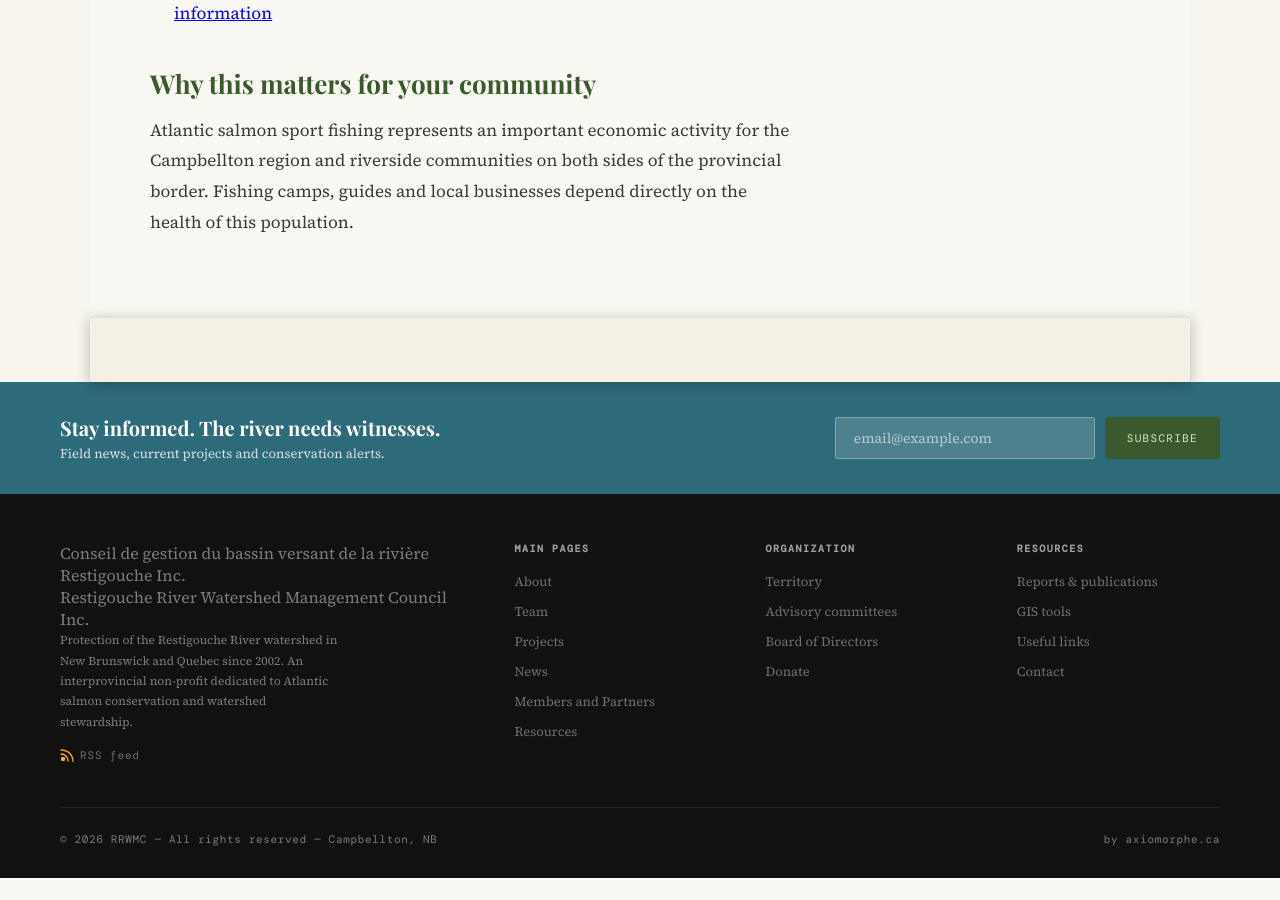
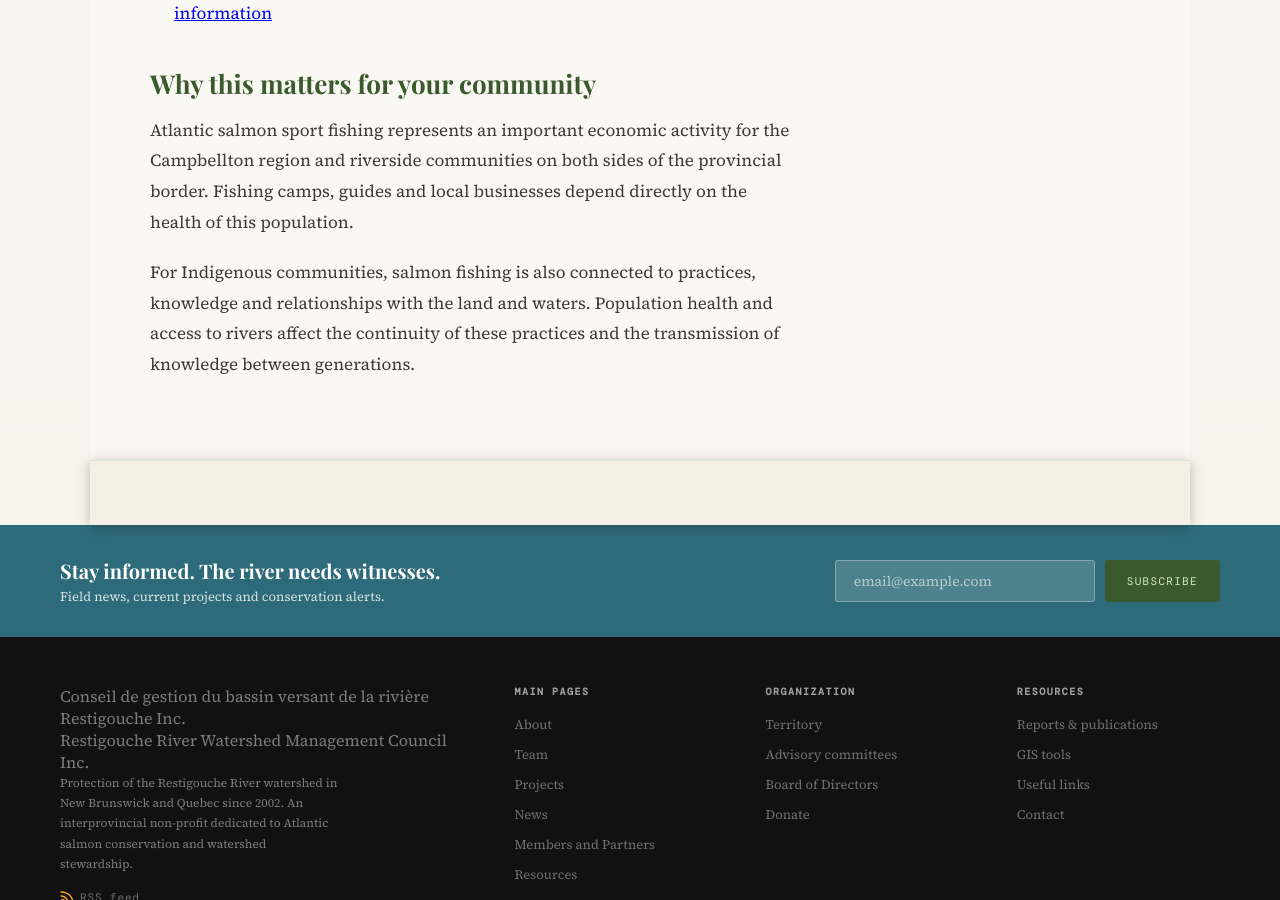
Before and after one commit to foxah047-stack/secure, a Jekyll site: the page built from _posts/2026-05-01-comptages-saumons-2025.md, in a window 1280 px wide and 900 px high, scrolled down 943 px. Built offline with Jekyll 4.4.1, drawn with Linux system fonts in a browser that asks for light colours; some web fonts are replaced; before the commit the page ends 1821 px from its top, so only the background shows below that.

Commit message:
Add Indigenous fishing context to salmon news

```diff
--- a/_posts/2026-05-01-comptages-saumons-2025.md
+++ b/_posts/2026-05-01-comptages-saumons-2025.md
@@ -24,6 +24,8 @@ body_fr: |
   ## Pourquoi ça importe pour votre communauté
 
   La pêche sportive au saumon atlantique représente une activité économique importante pour la région de Campbellton et les collectivités riveraines des deux côtés de la frontière provinciale. Les camps de pêche, les guides et les commerçants locaux dépendent directement de la santé de cette population.
+
+  Pour les communautés autochtones, la pêche au saumon est aussi liée aux pratiques, aux connaissances et aux liens avec le territoire. L’état de la population et l’accès aux rivières influencent la continuité de ces pratiques et la transmission des savoirs entre les générations.
 body_en: |
   Data published by monitoring and management organizations point to a concerning situation for Atlantic salmon in the Restigouche. DFO’s stock-indicator update through 2024 places the Restigouche population below the limit reference point for 2023 and 2024.
 
@@ -37,4 +39,6 @@ body_en: |
   ## Why this matters for your community
 
   Atlantic salmon sport fishing represents an important economic activity for the Campbellton region and riverside communities on both sides of the provincial border. Fishing camps, guides and local businesses depend directly on the health of this population.
+
+  For Indigenous communities, salmon fishing is also connected to practices, knowledge and relationships with the land and waters. Population health and access to rivers affect the continuity of these practices and the transmission of knowledge between generations.
 ---
```
